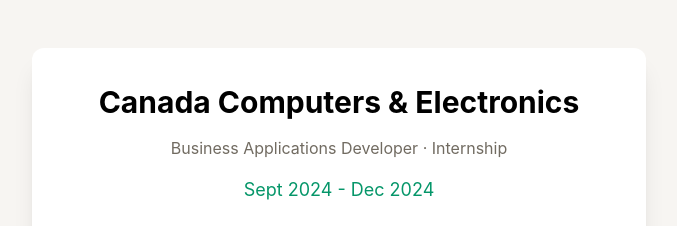
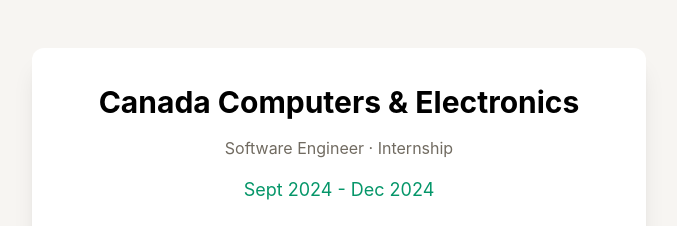
Before and after one commit to spencerhum04/portfolio, a React (Vite) app: page / in a window 1280 px wide. Shown: the part 1950-2176 px from the top of the page, without its empty margins (301-978 px from the left). Built offline with nearby package versions, Linux system fonts and the light colour scheme.

Commit message:
Update job roles for experience section

```diff
--- a/src/routes/landing/sections/experience.tsx
+++ b/src/routes/landing/sections/experience.tsx
@@ -9,7 +9,7 @@
             <div className="header font-bold text-center mb-4">My Professional Experience.</div>
             <div className="subheader text-darkgray text-center">As a student, I'm eager to expand my knowledge and gain diverse experience.</div>
             <div className="w-full flex flex-wrap place-content-center gap-10 mt-12">
-                <Workplace name={"Canada Computers & Electronics"} role={"Business Applications Developer · Internship"} date={"Sept 2024 - Dec 2024"} image={canadaComputers} />
+                <Workplace name={"Canada Computers & Electronics"} role={"Software Engineer · Internship"} date={"Sept 2024 - Dec 2024"} image={canadaComputers} />
                 <Workplace name={"Yupi.ca"} role={"Software Engineer · Internship"} date={"May 2025 - Apr 2026"} image={yupi} />
             </div>
         </div>
```
